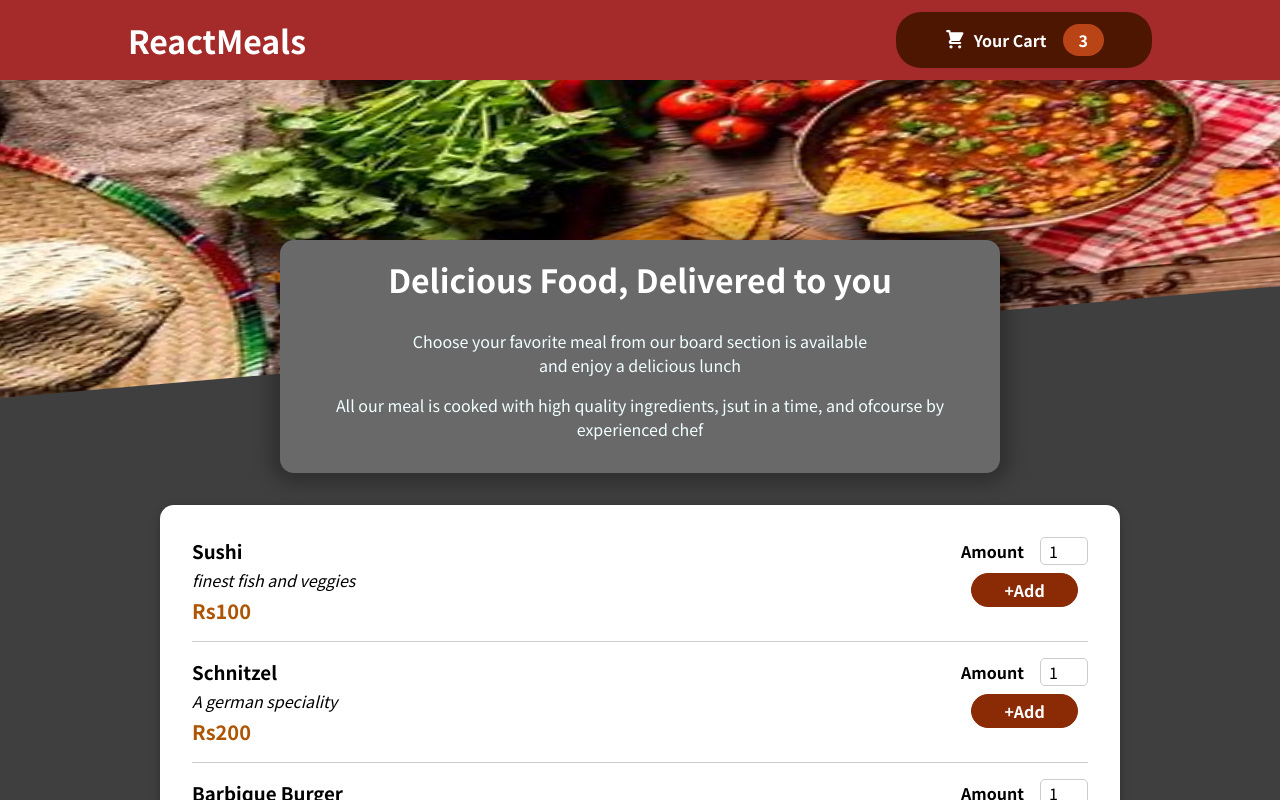
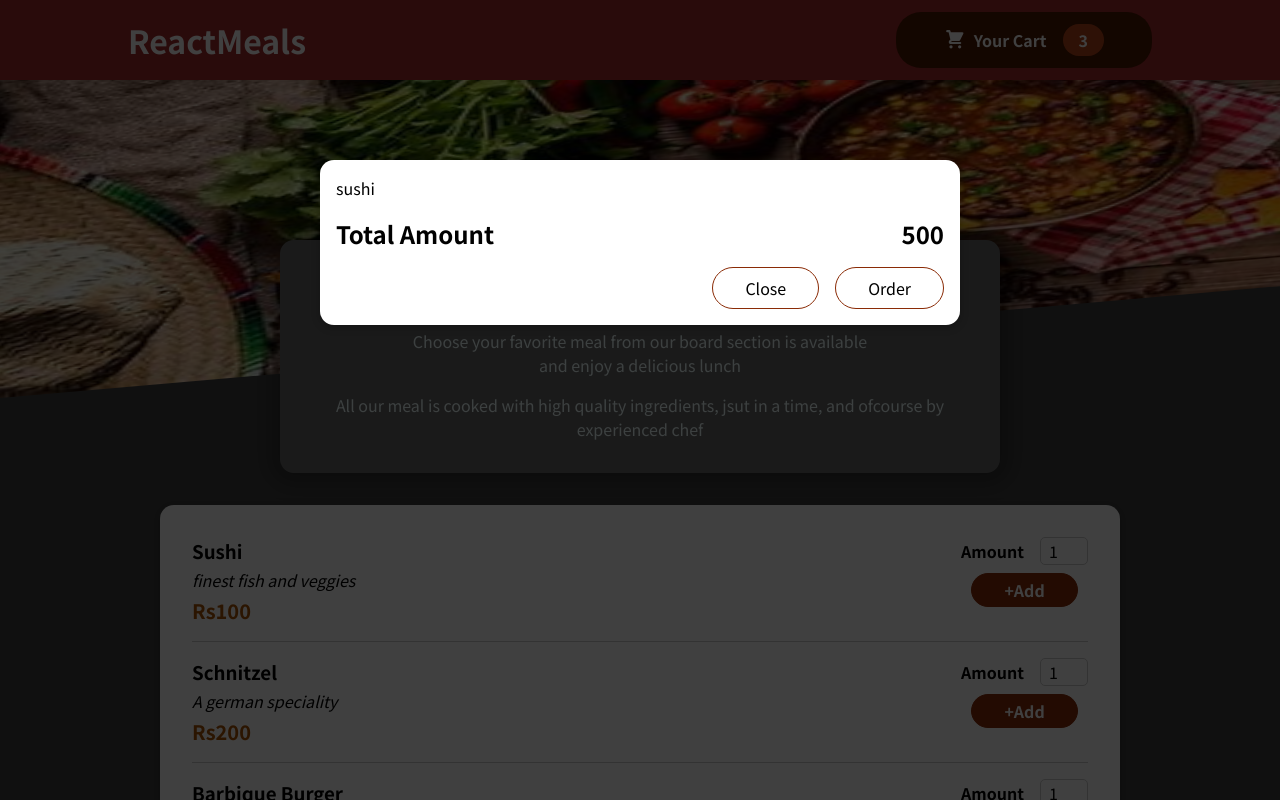
Before and after one commit to Akash3386/restaurant-app, a React (Create React App) app: page / in a window 1280 px wide. Shown: the top 800 px of the page. Built offline with nearby package versions, Linux system fonts and the light colour scheme.

Commit message:
addind cart

```diff
--- a/public/index.html
+++ b/public/index.html
@@ -28,6 +28,7 @@
   </head>
   <body>
     <noscript>You need to enable JavaScript to run this app.</noscript>
+    <div id="overlays"></div>
     <div id="root"></div>
     <!--
       This HTML file is a template.
--- a/src/App.js
+++ b/src/App.js
@@ -2,11 +2,13 @@
 import Header from "./components/Layout/Header";
 import MealSummary from "./components/Meals/MealsSummary";
 import AvailableMeal from "./components/Meals/AvailableMeal";
+import Cart from "./components/Cart/Cart";
 
 function App() {
   return (
     <Fragment>
       {/* <h2>Let's get started!</h2> */}
+      <Cart></Cart>
       <Header/>
       <MealSummary/>
       <AvailableMeal/>
--- /dev/null
+++ b/src/components/Cart/Cart.js
@@ -0,0 +1,25 @@
+import classes from './Cart.module.css'
+import Modal from '../UI/Modal';
+
+const Cart = Props => {
+    const cartItems = <ul className={classes['cart-items']}>{[{id: 'C1',name: 'sushi',amount:'2',price: '200'}
+].map((item) => <li>{item.name}</li>)}</ul>;
+
+    return (
+    <Modal>
+        {cartItems}
+        <div className={classes.total}>
+            <span>Total Amount</span>
+            <span>500</span>
+        </div>
+        <div className={classes.actions}>
+            <button className={classes['button-alt']}>Close</button>
+            <button className={classes.button}>Order</button>
+        </div>
+        <div></div>
+    </Modal>
+    )
+}
+
+
+export default Cart
--- /dev/null
+++ b/src/components/Cart/Cart.module.css
@@ -0,0 +1,38 @@
+.cart-items {
+    list-style: none;
+    margin: 0;
+    padding: 0;
+    max-height: 20rem;
+    overflow: auto;
+    color: black;
+  }
+
+  .total {
+    display: flex;
+    justify-content: space-between;
+    align-items: center;
+    font-weight: bold;
+    font-size: 1.5rem;
+    margin: 1rem 0;
+  }
+
+  .actions {
+    text-align: right;
+  }
+
+  .actions button {
+    font: inherit;
+    cursor: pointer;
+    background-color: transparent;
+    border: 1px solid #8a2b06;
+    padding: 0.5rem 2rem;
+    border-radius: 25px;
+    margin-left: 1rem;
+  }
+
+  .actions button:hover,
+  .actions button:active {
+    background-color: #5a1a01;
+    border-color: #5a1a01;
+    color: white;
+  }
--- /dev/null
+++ b/src/components/UI/Modal.js
@@ -0,0 +1,25 @@
+import ReactDOM  from "react-dom"
+import { Fragment } from "react"
+
+import classes from './Modal.module.css'
+
+const Backdrop = props => {
+    return <div className={classes.backdrop}>{props.children}</div>
+}
+
+const ModalOverlays = props => {
+    return <div className={classes.modal}>
+        <div className={classes.content}>{props.children}</div>
+    </div>
+}
+
+const portalElement = document.getElementById('overlays')
+
+const Modal = props => {
+    return <Fragment>
+        {ReactDOM.createPortal(<Backdrop/>,portalElement)}
+        {ReactDOM.createPortal(<ModalOverlays>{props.children}</ModalOverlays>,portalElement)}
+    </Fragment>
+};
+
+export default Modal
--- /dev/null
+++ b/src/components/UI/Modal.module.css
@@ -0,0 +1,40 @@
+.backdrop {
+    position: fixed;
+    top: 0;
+    left: 0;
+    width: 100%;
+    height: 100vh;
+    z-index: 20;
+    background-color: rgba(0, 0, 0, 0.75);
+  }
+
+  .modal {
+    position: fixed;
+    top: 20vh;
+    left: 5%;
+    width: 90%;
+    background-color: white;
+    padding: 1rem;
+    border-radius: 14px;
+    box-shadow: 0 2px 8px rgba(0, 0, 0, 0.25);
+    z-index: 30;
+    animation: slide-down 300ms ease-out forwards;
+  }
+
+  @media (min-width: 768px) {
+    .modal {
+      width: 40rem;
+      left: calc(50% - 20rem);
+    }
+  }
+
+  @keyframes slide-down {
+    from {
+      opacity: 0;
+      transform: translateY(-3rem);
+    }
+    to {
+      opacity: 1;
+      transform: translateY(0);
+    }
+  }
```
